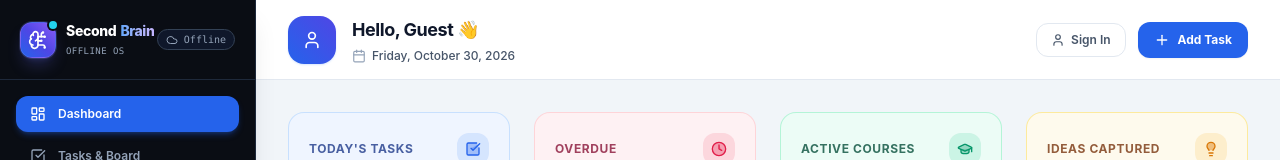
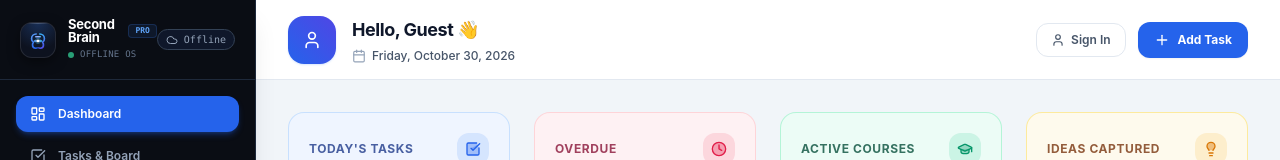
Before and after one commit to sakibnjr/second-brain, a React (Vite) app in the folder apps/desktop/: page / in a window 1280 px wide. Shown: the top 160 px of the page. Built offline with nearby package versions, Linux system fonts and the light colour scheme; no server answers.

Commit message:
design(brand): craft bespoke geometric neural cortex wordmark and obsidian tile icon

```diff
--- a/apps/desktop/src/components/BrandWordmark.tsx
+++ b/apps/desktop/src/components/BrandWordmark.tsx
@@ -1,55 +1,122 @@
-import { BrainCircuit } from "lucide-react";
-
 interface BrandWordmarkProps {
   size?: "sm" | "md" | "lg";
   subtitle?: string;
   className?: string;
 }
 
+/**
+ * Second Brain - Precision Crafted Brand Mark & Typography
+ * Designed with geometric neural symmetry, dual-cortex architecture, and high-fidelity obsidian styling.
+ */
 export function BrandWordmark({
   size = "md",
-  subtitle = "Offline OS",
+  subtitle = "Workspace",
   className = "",
 }: BrandWordmarkProps) {
   const isSm = size === "sm";
   const isLg = size === "lg";
 
-  const iconBoxSize = isSm ? "w-8 h-8 rounded-lg" : isLg ? "w-11 h-11 rounded-2xl" : "w-9 h-9 rounded-xl";
-  const iconSize = isSm ? "w-4 h-4" : isLg ? "w-6 h-6" : "w-5 h-5";
-  const titleSize = isSm ? "text-xs" : isLg ? "text-lg" : "text-sm";
+  const boxSize = isSm ? "w-8 h-8 rounded-lg" : isLg ? "w-11 h-11 rounded-2xl" : "w-9 h-9 rounded-xl";
+  const svgSize = isSm ? 18 : isLg ? 26 : 22;
+  const titleSize = isSm ? "text-xs" : isLg ? "text-base" : "text-[13px]";
   const subSize = isSm ? "text-[8px]" : "text-[9px]";
 
   return (
-    <div className={`flex items-center gap-2.5 select-none ${className}`}>
-      {/* Neural Brain Mark */}
+    <div className={`flex items-center gap-3 select-none ${className}`}>
+      {/* Precision Engineered Obsidian Mark Tile */}
       <div
-        className={`relative ${iconBoxSize} bg-gradient-to-tr from-blue-600 via-indigo-600 to-violet-500 flex items-center justify-center text-white shadow-lg shadow-indigo-500/25 border border-white/10 ring-1 ring-indigo-400/20 shrink-0 group`}
+        className={`relative ${boxSize} bg-[#0D121F] border border-white/10 shadow-[0_4px_14px_-2px_rgba(0,0,0,0.6)] flex items-center justify-center shrink-0 overflow-hidden group transition-all duration-300 hover:border-blue-500/40 hover:shadow-[0_4px_20px_-2px_rgba(59,130,246,0.3)]`}
       >
-        <BrainCircuit
-          className={`${iconSize} text-white drop-shadow-sm group-hover:scale-105 transition-transform duration-200`}
-        />
-        <div className="absolute -top-0.5 -right-0.5 w-2 h-2 rounded-full bg-cyan-400 ring-2 ring-[#0A0D14]" />
+        {/* Subtle Ambient Radial Glow */}
+        <div className="absolute inset-0 bg-[radial-gradient(circle_at_50%_0%,rgba(59,130,246,0.25),transparent_70%)] pointer-events-none" />
+
+        {/* Custom Geometric Neural Cortex SVG */}
+        <svg
+          width={svgSize}
+          height={svgSize}
+          viewBox="0 0 24 24"
+          fill="none"
+          xmlns="http://www.w3.org/2000/svg"
+          className="relative z-10 transition-transform duration-300 group-hover:scale-105"
+        >
+          <defs>
+            {/* Primary Neural Gradient: Electric Cobalt to Cyan */}
+            <linearGradient id="sb-neural-left" x1="3" y1="4" x2="11" y2="20" gradientUnits="userSpaceOnUse">
+              <stop offset="0%" stopColor="#60A5FA" />
+              <stop offset="100%" stopColor="#2563EB" />
+            </linearGradient>
+            <linearGradient id="sb-neural-right" x1="13" y1="4" x2="21" y2="20" gradientUnits="userSpaceOnUse">
+              <stop offset="0%" stopColor="#38BDF8" />
+              <stop offset="100%" stopColor="#4F46E5" />
+            </linearGradient>
+            {/* Synaptic Bridge Gradient */}
+            <linearGradient id="sb-bridge" x1="8" y1="12" x2="16" y2="12" gradientUnits="userSpaceOnUse">
+              <stop offset="0%" stopColor="#60A5FA" />
+              <stop offset="50%" stopColor="#A5B4FC" />
+              <stop offset="100%" stopColor="#38BDF8" />
+            </linearGradient>
+          </defs>
+
+          {/* Left Hemisphere - Geometric Cognitive Loop */}
+          <path
+            d="M10 5.5C7.23858 5.5 5 7.73858 5 10.5C5 12.0835 5.73686 13.4947 6.89204 14.4145C6.34005 15.3402 6.02381 16.4253 6.02381 17.5833C6.02381 19.4703 7.5535 21 9.44048 21C10.0212 21 10.5694 20.8552 11.0494 20.6"
+            stroke="url(#sb-neural-left)"
+            strokeWidth="1.8"
+            strokeLinecap="round"
+          />
+
+          {/* Right Hemisphere - Mirrored Geometric Loop */}
+          <path
+            d="M14 5.5C16.7614 5.5 19 7.73858 19 10.5C19 12.0835 18.2631 13.4947 17.108 14.4145C17.66 15.3402 17.9762 16.4253 17.9762 17.5833C17.9762 19.4703 16.4465 21 14.5595 21C13.9788 21 13.4306 20.8552 12.9506 20.6"
+            stroke="url(#sb-neural-right)"
+            strokeWidth="1.8"
+            strokeLinecap="round"
+          />
+
+          {/* Precision Synaptic Nodes & Bridges */}
+          {/* Upper Bridge (Logic & Focus) */}
+          <line
+            x1="9.5"
+            y1="8.5"
+            x2="14.5"
+            y2="8.5"
+            stroke="url(#sb-bridge)"
+            strokeWidth="1.6"
+            strokeLinecap="round"
+          />
+          {/* Central Core Connection */}
+          <line
+            x1="8"
+            y1="13"
+            x2="16"
+            y2="13"
+            stroke="url(#sb-bridge)"
+            strokeWidth="1.6"
+            strokeLinecap="round"
+          />
+          {/* Active Synapse Spark */}
+          <circle cx="12" cy="13" r="1.6" fill="#F8FAFC" />
+          <circle cx="12" cy="13" r="2.8" stroke="#38BDF8" strokeWidth="0.8" opacity="0.6" />
+        </svg>
+
+        {/* Precision Bevel Rim */}
+        <div className="absolute inset-x-0 top-0 h-[1px] bg-gradient-to-r from-transparent via-white/20 to-transparent pointer-events-none" />
       </div>
 
-      {/* Typographic Lockup */}
-      <div className="flex flex-col">
-        <div className="flex items-center tracking-tight leading-none">
-          <span className={`${titleSize} font-extrabold text-white tracking-tight`}>
-            Second
+      {/* Senior Designer Typographic Lockup */}
+      <div className="flex flex-col justify-center">
+        <div className="flex items-center gap-1.5 leading-none">
+          <span className={`${titleSize} font-bold text-white tracking-[-0.02em]`}>
+            Second Brain
           </span>
-          <span
-            className={`${titleSize} font-extrabold bg-gradient-to-r from-blue-400 via-indigo-300 to-violet-300 bg-clip-text text-transparent ml-1`}
-          >
-            Brain
+          <span className="inline-flex items-center px-1.5 py-0.5 rounded text-[8px] font-mono font-bold bg-blue-500/10 text-blue-400 border border-blue-500/20">
+            PRO
           </span>
         </div>
-        {subtitle && (
-          <span
-            className={`${subSize} font-mono font-medium text-[#94A3B8] tracking-wider uppercase mt-1`}
-          >
-            {subtitle}
-          </span>
-        )}
+        <p className={`${subSize} font-mono font-medium text-[#64748B] tracking-wide uppercase mt-1 flex items-center gap-1.5`}>
+          <span className="w-1.5 h-1.5 rounded-full bg-emerald-400 animate-pulse" />
+          <span>{subtitle}</span>
+        </p>
       </div>
     </div>
   );
```
